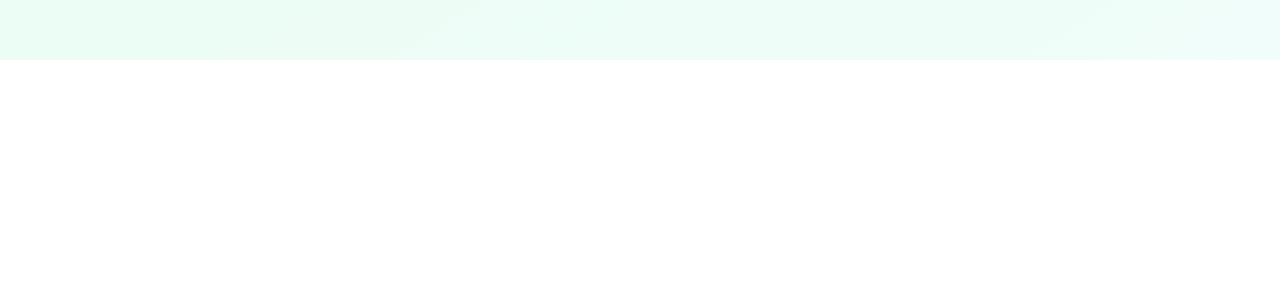
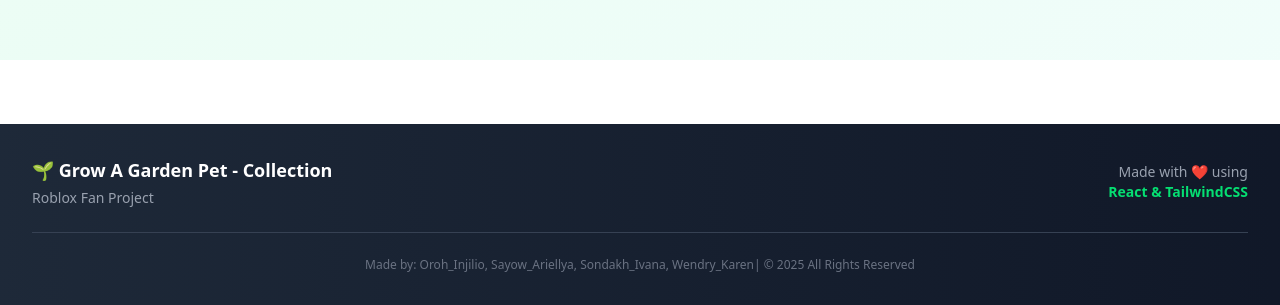
Before and after one commit to karenwendry/FronteEnd---Excercise-08, a React (Vite) app: page / in a window 1280 px wide. Shown: the part 909-1214 px from the top of the page. Before the commit the page ends 969 px from the top, so only its background shows below. Built offline with nearby package versions, Linux system fonts and the light colour scheme.

Commit message:
Add footer

```diff
--- a/package.json
+++ b/package.json
@@ -1,5 +1,5 @@
 {
-  "name": "react-introduction2",
+  "name": "frontend",
   "private": true,
   "version": "0.0.0",
   "type": "module",
--- a/src/App.jsx
+++ b/src/App.jsx
@@ -1,12 +1,14 @@
 import React from "react";
 import Home from "./home/Home";
 import Header from "./header/header";
+import Footer from "./footer/footer";
 
 const App = () => {
   return (
     <div>
       <Header />
       <Home />
+      <Footer />
     </div>
   );
 };
--- /dev/null
+++ b/src/footer/footer.jsx
@@ -0,0 +1,30 @@
+import React from "react";
+
+const Footer = () => (
+  <footer className="bg-gradient-to-r from-gray-800 to-gray-900 text-white py-8 mt-16">
+    <div className="max-w-7xl mx-auto px-8">
+      <div className="flex items-center justify-between">
+        <div>
+          <p className="text-lg font-semibold mb-1">
+            🌱 Grow A Garden Pet - Collection
+          </p>
+          <p className="text-sm text-gray-400">Roblox Fan Project</p>
+        </div>
+        <div className="text-right">
+          <p className="text-sm text-gray-400">Made with ❤️ using</p>
+          <p className="text-sm font-semibold text-green-400">
+            React & TailwindCSS
+          </p>
+        </div>
+      </div>
+      <div className="mt-6 pt-6 border-t border-gray-700 text-center">
+        <p className="text-xs text-gray-500">
+          Made by: Oroh_Injilio, Sayow_Ariellya, Sondakh_Ivana, Wendry_Karen| ©
+          2025 All Rights Reserved
+        </p>
+      </div>
+    </div>
+  </footer>
+);
+
+export default Footer;
```
